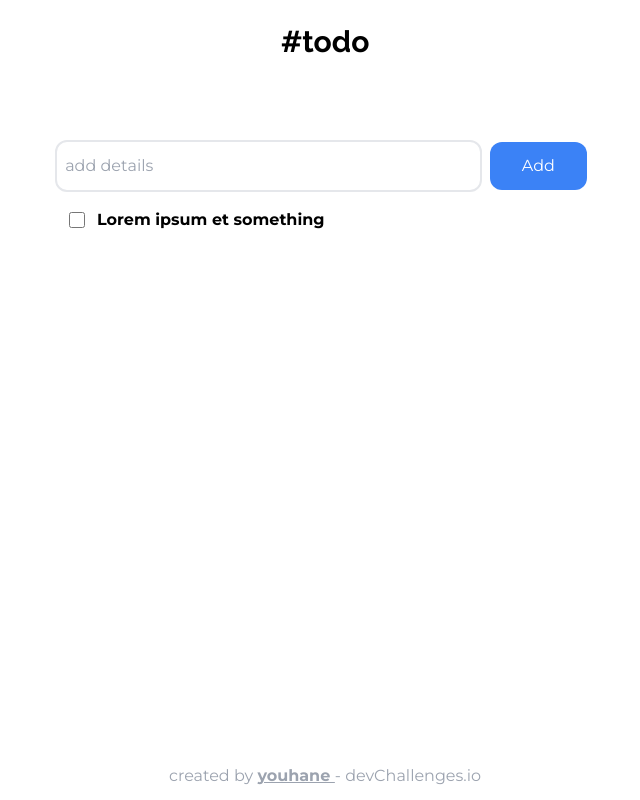
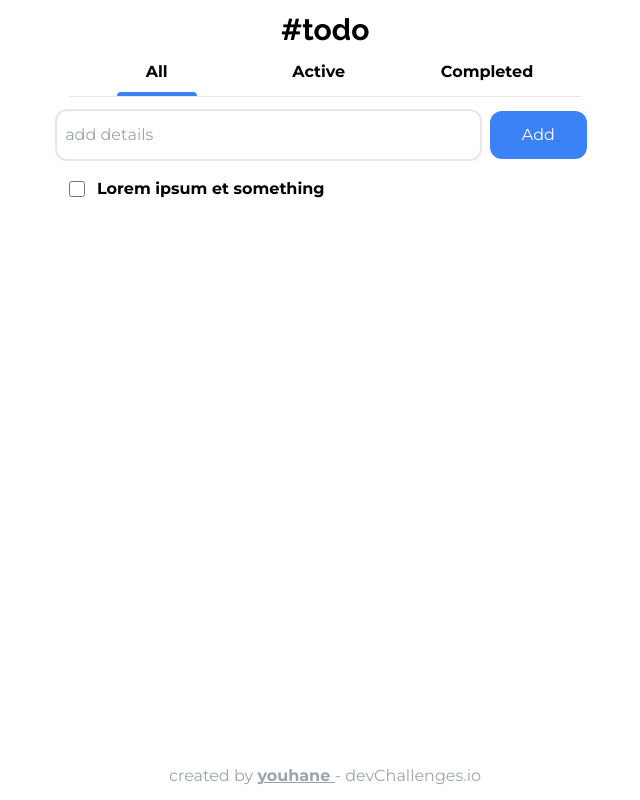
Before and after one commit to youhane/todo_challenge, a React (Create React App) app: page / in a window 1280 px wide. Shown: the whole page, without its empty margins (315-955 px from the left). Built offline with nearby package versions, Linux system fonts and the light colour scheme.

Commit message:
header fully functional

```diff
--- a/src/App.js
+++ b/src/App.js
@@ -1,13 +1,19 @@
+import { useState } from "react";
+import DeleteList from "./components/DeleteList";
 import Footer from "./components/Footer";
+import Header from "./components/Header";
 import TodoForm from "./components/TodoForm";
 import TodoList from "./components/TodoList";
 
 function App() {
+  const [showingComplete, setshowingComplete] = useState(false);
+
   return (
     <div className="font-montserrat">
-      <h1 className="font-ralewayBold font-black text-center text-3xl mt-6 mb-20">#todo</h1>
+      <h1 className="font-ralewayBold font-black text-center text-3xl my-3">#todo</h1>
+      <Header setshowingComplete={setshowingComplete} />
       <TodoForm />
-      <TodoList />
+      {showingComplete ? <DeleteList /> : <TodoList />}
       <Footer />
     </div>
   );
--- /dev/null
+++ b/src/components/DeleteList.jsx
@@ -0,0 +1,5 @@
+import React from 'react';
+
+export default function DeleteList() {
+    return <div>ini delete</div>
+}
--- /dev/null
+++ b/src/components/Header.jsx
@@ -0,0 +1,39 @@
+import React, { useState } from 'react';
+
+export default function Header({ setshowingComplete }) {
+    const [showActive, setShowActive] = useState(false);
+    const [showCompleted, setShowCompleted] = useState(false);
+
+    const showAll = () => {
+        setShowActive(false)
+        setShowCompleted(false)
+        setshowingComplete(false)
+    }
+
+    const showActiveOnly = () => {
+        setShowActive(true)
+        setShowCompleted(false)
+        setshowingComplete(false)
+    }
+
+    const showCompleteOnly = () => {
+        setShowActive(false)
+        setShowCompleted(true)
+        setshowingComplete(true)
+    }
+
+    return <div className='border-b w-2/5 mx-auto text-center flex justify-around'>
+        <div>
+            <button className='font-bold' onClick={showAll}>All</button>
+            {!showActive && !showCompleted && <div className='bg-blue-500 h-1 w-20 rounded-t-xl mt-2'>&nbsp;</div>}
+        </div>
+        <div>
+            <button className='font-bold' onClick={showActiveOnly}>Active</button>
+            {showActive && <div className='bg-blue-500 h-1 w-24 rounded-t-xl mt-2'>&nbsp;</div>}
+        </div>
+        <div>
+            <button className='font-bold' onClick={showCompleteOnly}>Completed</button>
+            {showCompleted && <div className='bg-blue-500 h-1 w-32 rounded-t-xl mt-2'>&nbsp;</div>}
+        </div>
+    </div >
+}
--- a/src/components/TodoForm.jsx
+++ b/src/components/TodoForm.jsx
@@ -1,7 +1,7 @@
 import React from 'react';
 
 export default function TodoForm() {
-    return <form className='text-center'>
+    return <form className='text-center my-3'>
         <input
             type="text"
             placeholder='add details'
```
